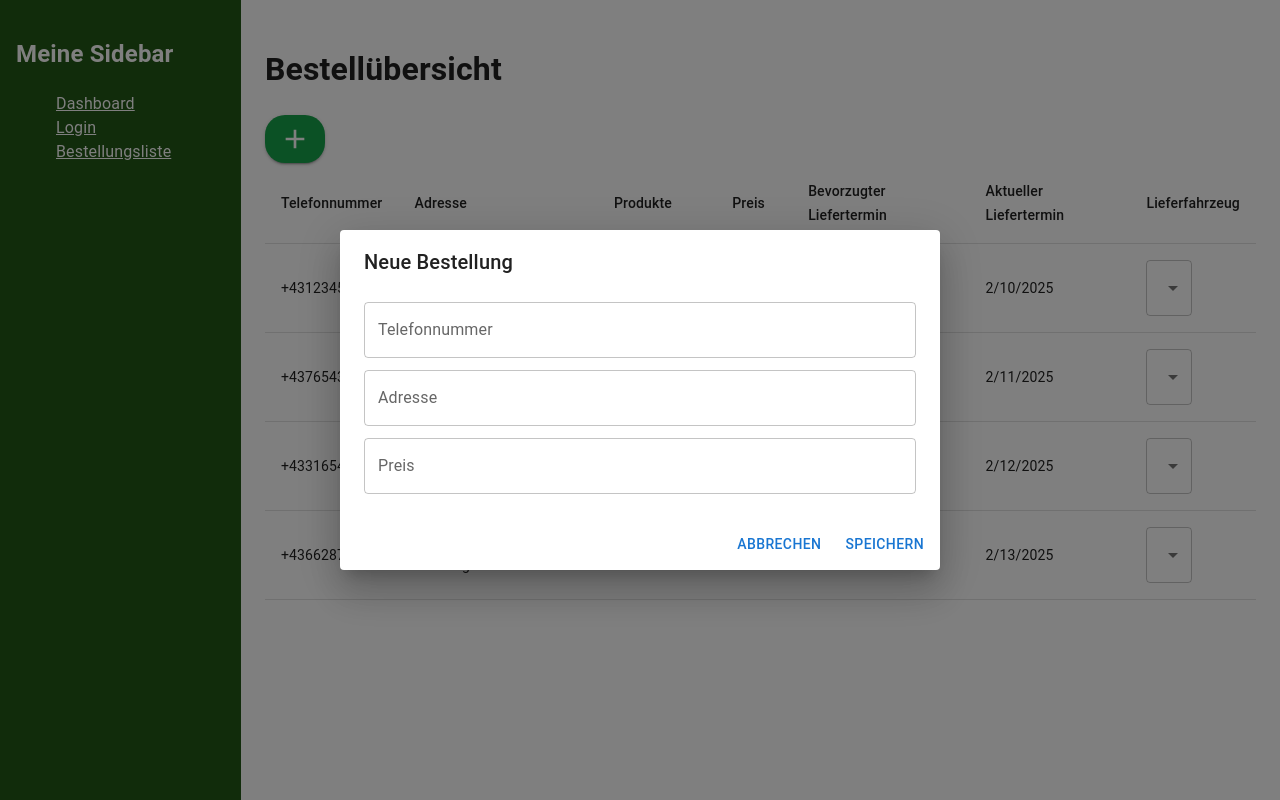
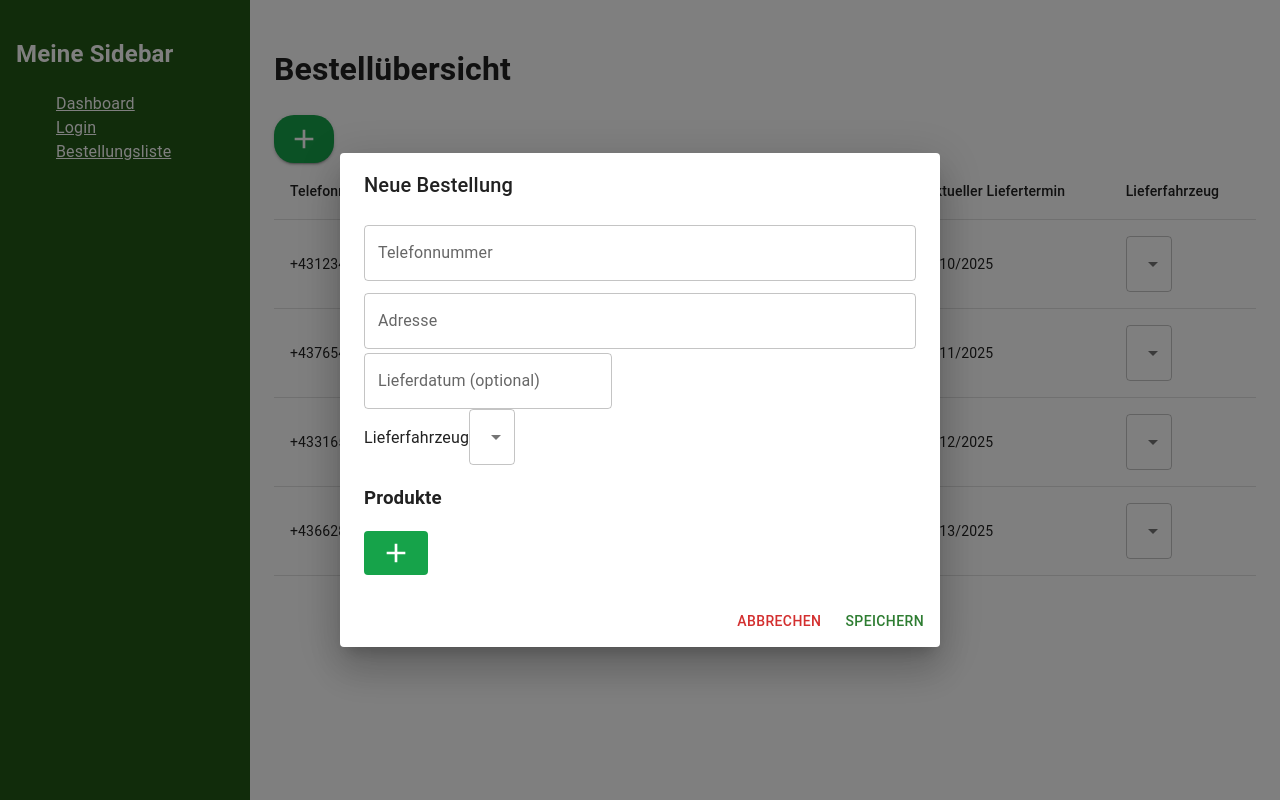
Before and after one commit to Patrick9107/gabbie-core-frontend, a React (Vite) app: page /bestellungsliste in a window 1280 px wide. Both pictures are taken after a click on the button 294 px from the left and 138 px from the top of the page. Built offline with nearby package versions, Linux system fonts and the light colour scheme.

Commit message:
Updated ListOrders

```diff
--- a/package.json
+++ b/package.json
@@ -17,7 +17,9 @@
     "@mui/material": "^6.4.2",
     "@mui/styled-engine-sc": "^6.4.0",
     "@mui/system": "^6.4.2",
+    "@mui/x-date-pickers": "^7.25.0",
     "@tanstack/react-query": "^5.65.1",
+    "dayjs": "^1.11.13",
     "formik": "^2.4.6",
     "react": "^18.3.1",
     "react-dom": "^18.3.1",
--- a/src/app/orders/ListOrders.tsx
+++ b/src/app/orders/ListOrders.tsx
@@ -1,34 +1,36 @@
-import {Order} from "../../domain/Order.ts";
+import { Order } from "../../domain/Order.ts";
 import {
     Button,
     Dialog, DialogActions,
     DialogContent,
     DialogTitle,
     Select,
+    MenuItem,
     Table,
     TableBody,
     TableCell,
     TableHead,
-    TableRow, TextField
+    TableRow,
+    TextField, IconButton, Typography
 } from "@mui/material";
-import {order1} from "../../domain/ExampleData.ts";
-import {order2} from "../../domain/ExampleData.ts";
-import {order3} from "../../domain/ExampleData.ts";
-import {order4} from "../../domain/ExampleData.ts";
+import { order1, order2, order3, order4, product1, product2, product3, product4 } from "../../domain/ExampleData.ts";
 import AddButton from "../../core/ui/AddButton.tsx";
-import {ChangeEvent, useState} from "react";
+import { ChangeEvent, useState } from "react";
+import AddIcon from "@mui/icons-material/Add";
+import DeleteIcon from "@mui/icons-material/Delete";
+import { Product } from "../../domain/Product.ts";
+import {DatePicker, LocalizationProvider} from "@mui/x-date-pickers";
+import {AdapterDayjs} from "@mui/x-date-pickers/AdapterDayjs";
 
+const orders: Order[] = [order1, order2, order3, order4];
 
-const orders: Order[] = [
-    order1,
-    order2,
-    order3,
-    order4
-]
+const availableProducts: Product[] = [
+   product1, product2, product3, product4
+];
 
 function ListOrders() {
-
     const [isOpen, setIsOpen] = useState<boolean>(false);
+    const [newOrderProducts, setNewOrderProducts] = useState<{ product: Product | null; quantity: number }[]>([]);
     const [newOrder, setNewOrder] = useState<Order>({
         id: -1,
         deliveryDate: null,
@@ -43,6 +45,27 @@ function ListOrders() {
         totalAmount: 0
     });
 
+    const handleAddOrderItem = () => {
+        setNewOrderProducts([...newOrderProducts, { product: null, quantity: 1 }]);
+    };
+
+    const handleProductChange = (index: number, productId: number) => {
+        const selectedProduct = availableProducts.find(p => p.id === productId) || null;
+        const updatedProducts = [...newOrderProducts];
+        updatedProducts[index].product = selectedProduct;
+        setNewOrderProducts(updatedProducts);
+    };
+
+    const handleQuantityChange = (index: number, quantity: number) => {
+        const updatedProducts = [...newOrderProducts];
+        updatedProducts[index].quantity = quantity;
+        setNewOrderProducts(updatedProducts);
+    };
+
+    const handleDeleteProduct = (id: number) => {
+        setNewOrderProducts(newOrderProducts.filter((_, index) => index !== id));
+    }
+
     const handleChange = (e: ChangeEvent<HTMLInputElement>) => {
         setNewOrder({ ...newOrder, [e.target.name]: e.target.value });
     };
@@ -53,6 +76,10 @@ function ListOrders() {
         setIsOpen(false);
     };
 
+    const handleCancel = () => {
+        setIsOpen(false);
+        setNewOrderProducts([]);
+    }
 
     return (
         <>
@@ -65,7 +92,6 @@ function ListOrders() {
                         <TableCell>Adresse</TableCell>
                         <TableCell>Produkte</TableCell>
                         <TableCell>Preis</TableCell>
-                        <TableCell>Bevorzugter Liefertermin</TableCell>
                         <TableCell>Aktueller Liefertermin</TableCell>
                         <TableCell>Lieferfahrzeug</TableCell>
                     </TableRow>
@@ -77,7 +103,6 @@ function ListOrders() {
                             <TableCell>{order.address}</TableCell>
                             <TableCell><Button>Anzeigen</Button></TableCell>
                             <TableCell>{order.totalAmount}€</TableCell>
-                            <TableCell>{order.deliveryDate?.toLocaleDateString() ?? "nix"}</TableCell>
                             <TableCell>{order.deliveryDate?.toLocaleDateString() ?? "nix"}</TableCell>
                             <TableCell><Select variant={'outlined'}></Select></TableCell>
                         </TableRow>
@@ -102,18 +127,58 @@ function ListOrders() {
                         margin="dense"
                         onChange={handleChange}
                     />
+                    <LocalizationProvider dateAdapter={AdapterDayjs}>
+                        <DatePicker label="Lieferdatum (optional)"></DatePicker>
+                    </LocalizationProvider>
+                    <Typography>
+                        Lieferfahrzeug
+                        <Select variant={'outlined'}></Select>
+                    </Typography>
+
+
+                    <h3>Produkte</h3>
+                    <Table>
+                        <TableBody>
+                            {newOrderProducts.map((item, index) => (
+                                <TableRow key={index}>
+                                    <TableCell>
+                                        <Select
+                                            value={item.product?.id || ""}
+                                            onChange={(e) => handleProductChange(index, Number(e.target.value))}
+                                            displayEmpty
+                                            fullWidth
+                                        >
+                                            <MenuItem value="" disabled>Produkt wählen</MenuItem>
+                                            {availableProducts.map(product => (
+                                                <MenuItem key={product.id} value={product.id}>{product.name}</MenuItem>
+                                            ))}
+                                        </Select>
+                                    </TableCell>
+                                    <TableCell>
                                         <TextField
-                        label="Preis"
-                        name="totalAmount"
                                             type="number"
+                                            value={item.quantity}
+                                            onChange={(e) => handleQuantityChange(index, Number(e.target.value))}
                                             fullWidth
-                        margin="dense"
-                        onChange={handleChange}
+                                            inputRef={(input) => input && input.setAttribute("min", "1")}
                                         />
+                                    </TableCell>
+                                    <TableCell>
+                                        <IconButton onClick={() => handleDeleteProduct(index)}>
+                                            <DeleteIcon color={"error"} />
+                                        </IconButton>
+                                    </TableCell>
+                                </TableRow>
+                            ))}
+                        </TableBody>
+                    </Table>
+                    <Button sx={{ backgroundColor: "#16a34a" }} onClick={handleAddOrderItem}>
+                        <AddIcon sx={{ color: "white", fontSize: 32 }} />
+                    </Button>
                 </DialogContent>
                 <DialogActions>
-                    <Button onClick={() => setIsOpen(false)}>Abbrechen</Button>
-                    <Button onClick={handleSubmit} color="primary">Speichern</Button>
+                    <Button onClick={handleCancel} color="error">Abbrechen</Button>
+                    <Button onClick={handleSubmit} color="success">Speichern</Button>
                 </DialogActions>
             </Dialog>
         </>
```
Also changed, not shown: 1 other file (tests, documents, lock files or other folders). Lines whose indentation alone changed are shown as unchanged.
